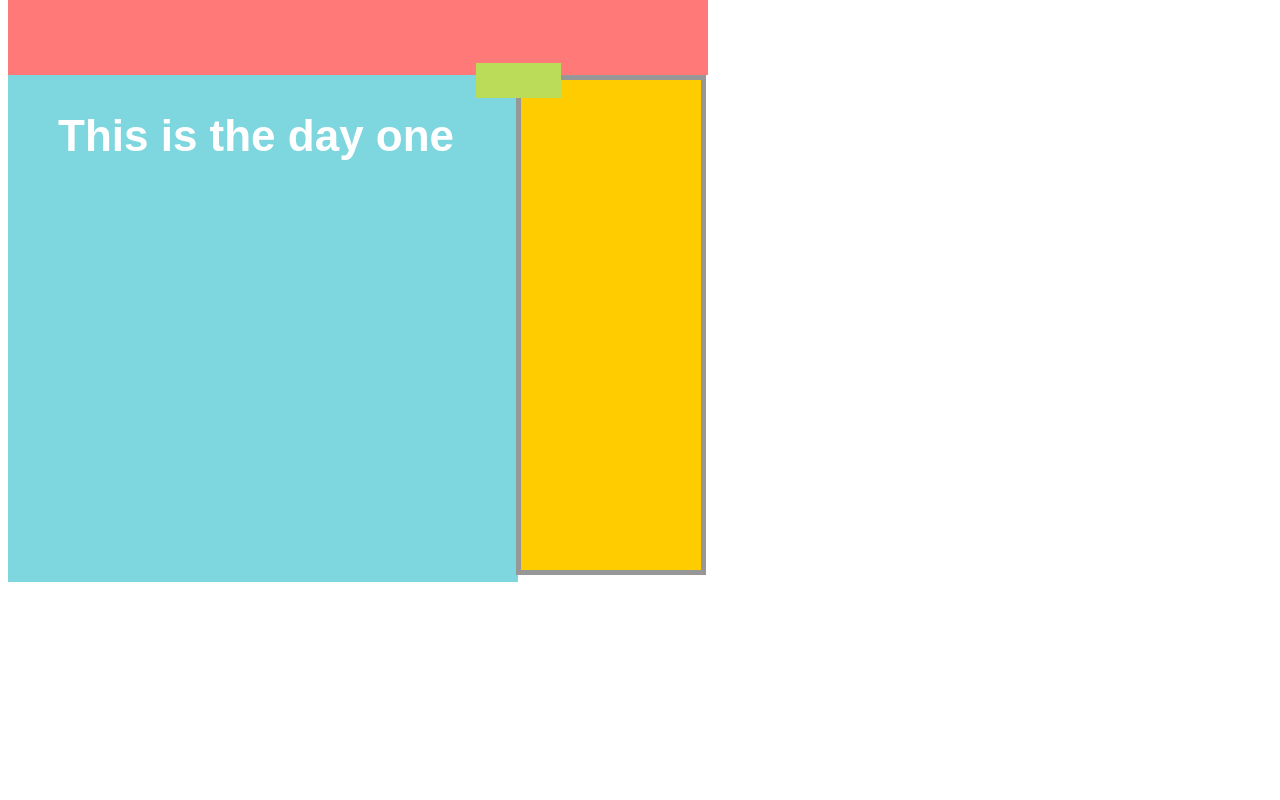
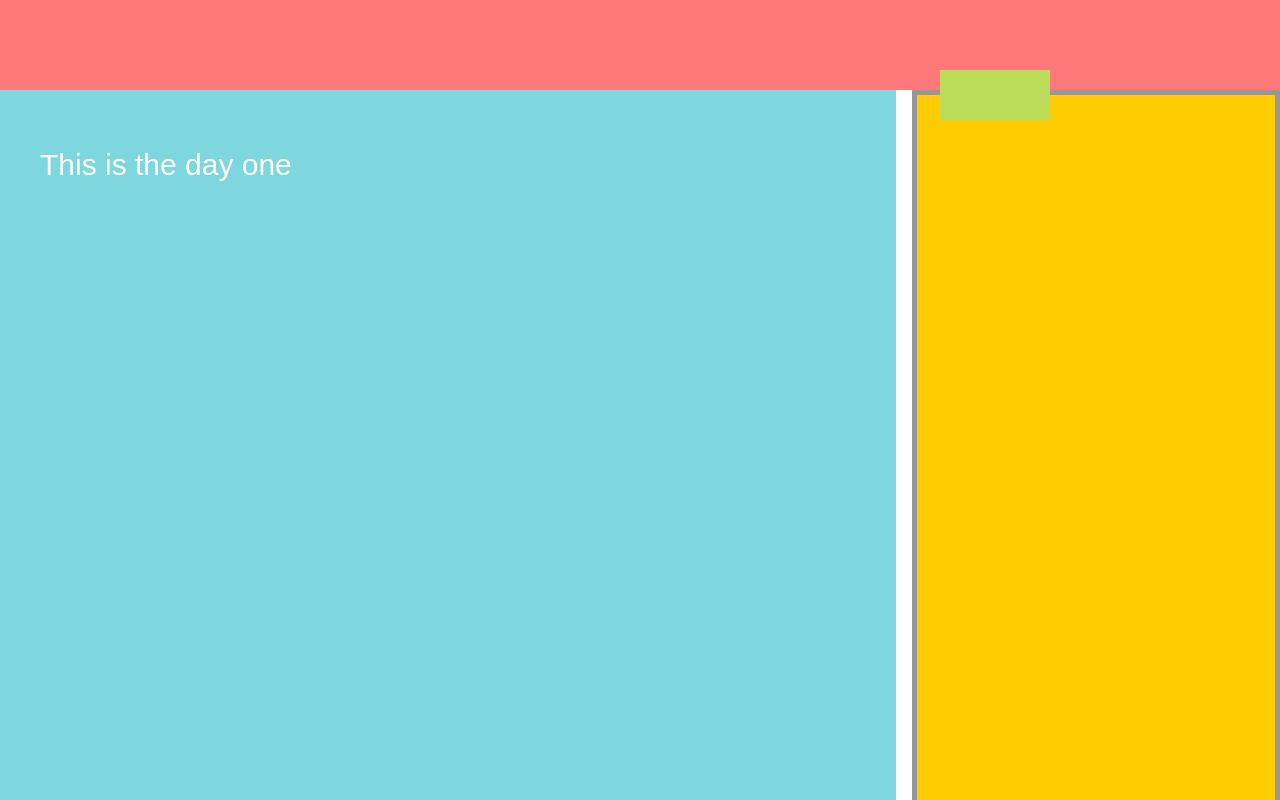
Before and after one commit to ps9610/Day3, a website built with Parcel: page index.html in a window 1280 px wide. Shown: the top 800 px of the page. Built offline with nearby package versions, Linux system fonts and the light colour scheme.

Commit message:
Modify_1
1. HTML 재설정
2. CSS 재설정

* relative / absolute 차이 다시 확인
* 넓이 넓혀도 제자리 유지하는 속성 찾기

```diff
--- a/index.html
+++ b/index.html
@@ -6,13 +6,11 @@
     <link rel="stylesheet" href="src/styles.css" />
   </head>
   <body>
-    <div class="box"></div>
-    <header class="header">
-      <div class="box1">
-        <h1 class="title">This is the day one</h1>
-      </div>
-      <div class="box2"></div>
-      <div class="box3"></div>
-    </header>
+    <div class="pinkbox"></div>
+    <div class="bluebox">
+      <h1 class="title">This is the day one</h1>
+    </div>
+    <div class="yellowbox"></div>
+    <div class="greenbox"></div>
   </body>
 </html>
--- /dev/null
+++ b/src/reset.css
@@ -0,0 +1,124 @@
+html,
+body,
+div,
+span,
+applet,
+object,
+iframe,
+h1,
+h2,
+h3,
+h4,
+h5,
+h6,
+p,
+blockquote,
+pre,
+a,
+abbr,
+acronym,
+address,
+big,
+cite,
+code,
+del,
+dfn,
+em,
+img,
+ins,
+kbd,
+q,
+s,
+samp,
+small,
+strike,
+strong,
+sub,
+sup,
+tt,
+var,
+b,
+u,
+i,
+center,
+dl,
+dt,
+dd,
+ol,
+ul,
+li,
+fieldset,
+form,
+label,
+legend,
+table,
+caption,
+tbody,
+tfoot,
+thead,
+tr,
+th,
+td,
+article,
+aside,
+canvas,
+details,
+embed,
+figure,
+figcaption,
+footer,
+header,
+hgroup,
+menu,
+nav,
+output,
+ruby,
+section,
+summary,
+time,
+mark,
+audio,
+video {
+  margin: 0;
+  padding: 0;
+  border: 0;
+  font-size: 100%;
+  font: inherit;
+  vertical-align: baseline;
+}
+/* HTML5 display-role reset for older browsers */
+article,
+aside,
+details,
+figcaption,
+figure,
+footer,
+header,
+hgroup,
+menu,
+nav,
+section {
+  display: block;
+}
+body {
+  line-height: 1;
+}
+ol,
+ul {
+  list-style: none;
+}
+blockquote,
+q {
+  quotes: none;
+}
+blockquote:before,
+blockquote:after,
+q:before,
+q:after {
+  content: "";
+  content: none;
+}
+table {
+  border-collapse: collapse;
+  border-spacing: 0;
+}
--- a/src/styles.css
+++ b/src/styles.css
@@ -1,51 +1,52 @@
+@import "reset.css";
+
 body {
+  width: 100%;
   height: 1500px;
   font-family: sans-serif;
 }
 
-.box {
+.pinkbox {
   background-color: #ff7979;
-  margin: 0px;
-  border: 0px;
-  padding: 0px;
-  width: 700px;
-  height: 75px;
-  display: block;
+  width: 100%;
+  height: 90px;
   position: fixed;
-  top: 0px;
   z-index: 1;
 }
 
-.box1 {
+.bluebox {
   background-color: #7ed6df;
-  color: white;
-  font-size: 22px;
-  width: 410px;
-  height: 450px;
-  padding: 50px;
-  display: inline-block;
+  width: 70%;
+  height: 1500px;
   position: relative;
-  bottom: 357px;
+  top: 90px;
 }
 
-.box2 {
-  background-color: #ffcc00;
-  width: 180px;
-  height: 490px;
-  border: 5px solid #979797;
-  margin-left: -6px;
-  display: inline-block;
-  position: relative;
-  top: 67px;
+.bluebox .title {
+  position: absolute;
+  font-size: 30px;
+  margin-left: 40px;
+  color: white;
+  margin-top: 60px;
 }
 
-.box3 {
+.yellowbox {
+  background-color: #ffcc00;
+  border: 5px solid #979797;
+  width: 28%;
+  height: 1500px;
+  position: absolute;
+  right: 0px;
+  top: 90px;
+}
+
+.greenbox {
   background-color: #badc58;
-  width: 85px;
-  height: 35px;
-  margin-left: -235px;
+  width: 110px;
+  height: 50px;
+  position: absolute;
   display: inline-block;
-  position: relative;
-  bottom: 410px;
-  z-index: 1;
+  right: 18%;
+  top: 70px;
+  z-index: 2;
 }
```
